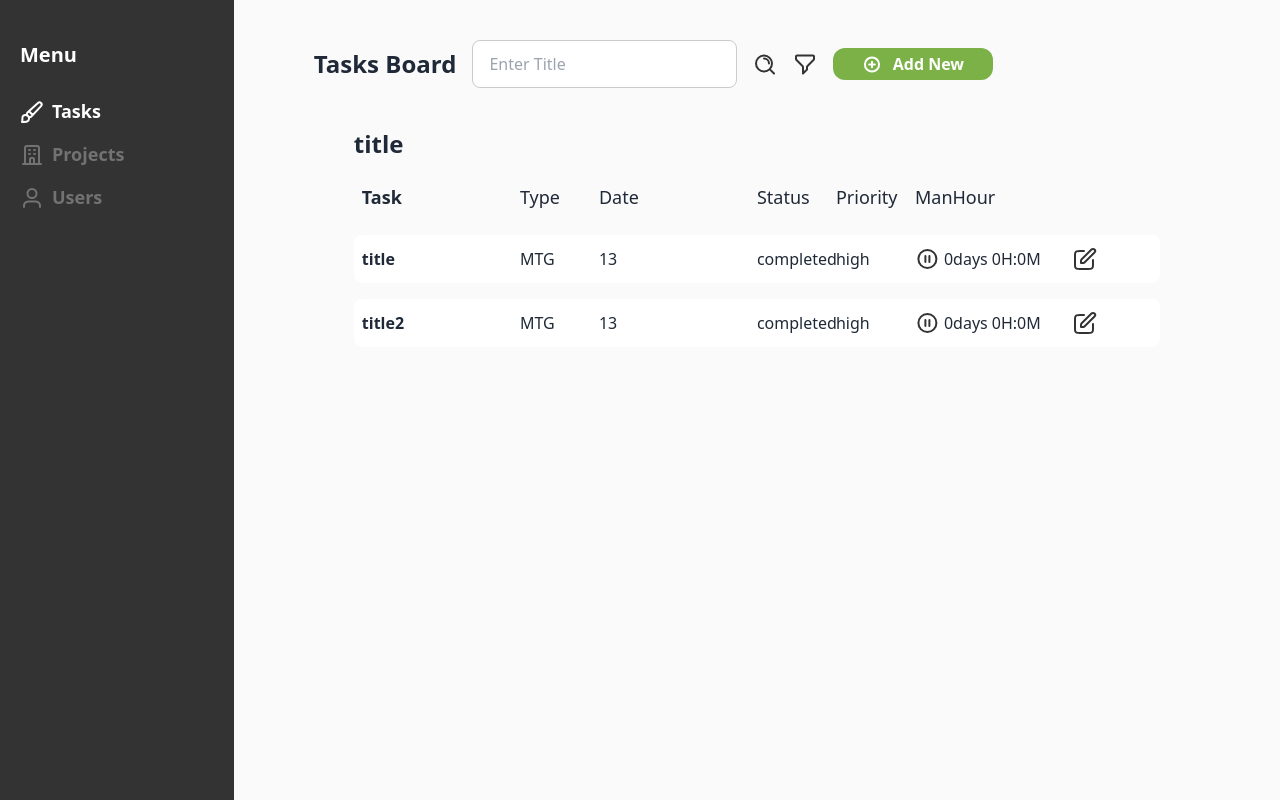
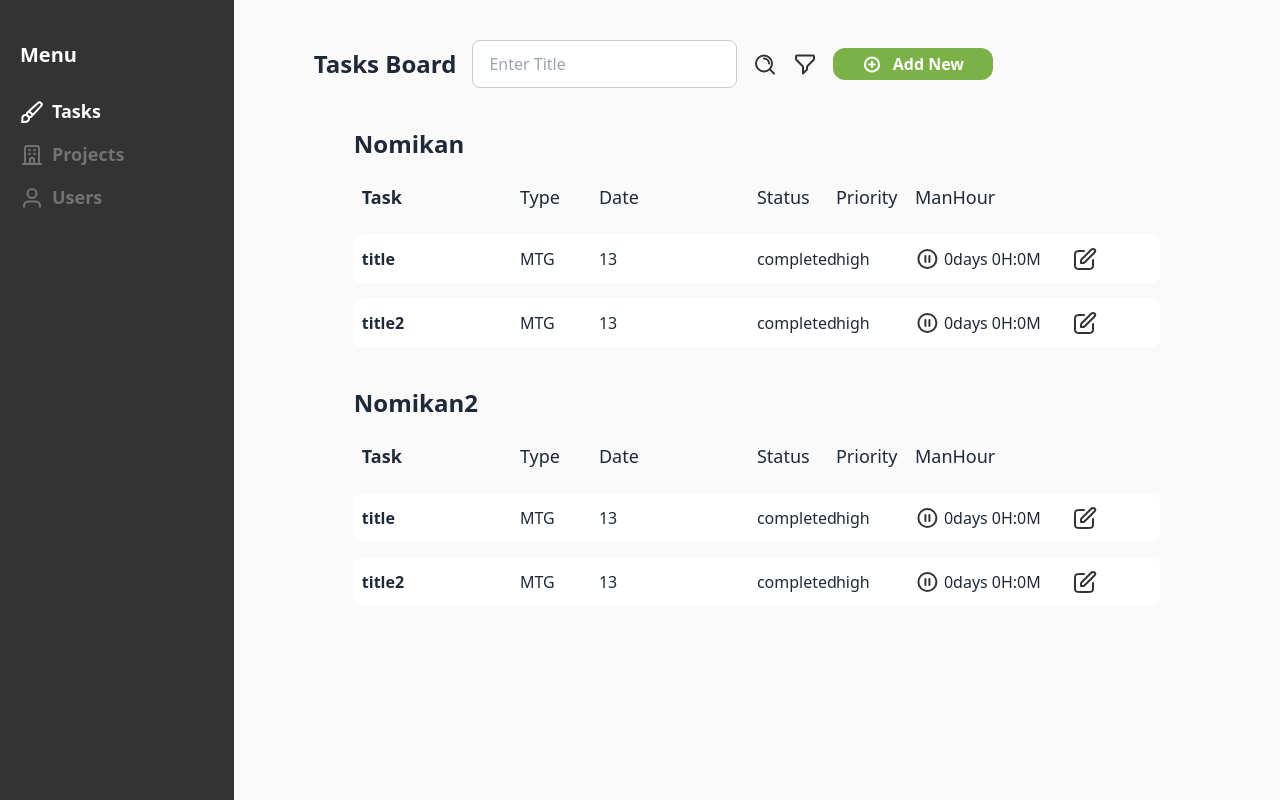
Before and after one commit to yutounun/TaskManagementFrontEnd, a Next.js app: page /tasks/list in a window 1280 px wide. Built offline with nearby package versions, Linux system fonts and the light colour scheme.

Commit message:
tasks modals are created

```diff
--- a/src/app/common/Modal.tsx
+++ b/src/app/common/Modal.tsx
@@ -1,4 +1,7 @@
-import { type } from "os";
+"use client";
+
+import Link from "next/link";
+import { useRouter } from "next/navigation";
 import React, { useState } from "react";
 import Button from "./Button";
 import Smile from "./icons/Smile";
@@ -9,15 +12,12 @@ interface propTypes {
   title: string;
   type: "add" | "edit" | "filter";
   page: "tasks" | "projects" | "users";
-  setOpen: (open: boolean) => void;
+  className?: string;
 }
 
 const Modal = ({ ...props }: propTypes) => {
   const [inputValue, setInputValue] = useState("");
-  const positiveClick = () => {
-    props.setOpen(false);
-  };
-
+  const router = useRouter();
   // TODO: どのモーダルかによってformデータは分ける必要がある。多分handleSubmitで親コンポーネントに渡すときに条件分岐すれば良い。
   const [formData, setFormData] = useState({
     title: "",
@@ -43,7 +43,7 @@ const Modal = ({ ...props }: propTypes) => {
     event.preventDefault();
     console.log("formData :", formData);
 
-    // positiveClick();
+    router.back();
   };
 
   /**
@@ -60,15 +60,12 @@ const Modal = ({ ...props }: propTypes) => {
   return (
     <form
       onSubmit={handleSubmit}
-      className="relative px-20 py-5 rounded-lg border-2 w-1/2 border-gray-text flex flex-col items-center gap-10"
+      className={`bg-white relative px-20 py-5 rounded-lg border-2 w-1/2 border-gray-text flex flex-col items-center gap-10 ${props.className}`}
     >
       {/* open Button */}
-      <div
-        className="absolute top-5 right-5"
-        onClick={() => props.setOpen(false)}
-      >
+      <Link className="absolute top-5 right-5" href={`/${props.page}/list`}>
         <X color="black" />
-      </div>
+      </Link>
 
       {/* Title */}
       <div className="flex justify-start w-full items-center gap-5">
@@ -164,14 +161,15 @@ const Modal = ({ ...props }: propTypes) => {
 
       {/* Buttons */}
       <div className="flex gap-4">
-        <Button cancel onClick={() => props.setOpen(false)} />
+        {/* cancel */}
+        <Link href={`/${props.page}/list`}>
+          <Button cancel />
+        </Link>
+
+        {/* submit */}
         {props.type === "add" && <Button text="Add" modal />}
-        {props.type === "edit" && (
-          <Button text="Edit" modal onClick={positiveClick} />
-        )}
-        {props.type === "filter" && (
-          <Button text="Filter" modal onClick={positiveClick} />
-        )}
+        {props.type === "edit" && <Button text="Edit" modal />}
+        {props.type === "filter" && <Button text="Filter" modal />}
       </div>
     </form>
   );
--- a/src/app/common/Title.tsx
+++ b/src/app/common/Title.tsx
@@ -1,3 +1,4 @@
+import Link from "next/link";
 import React, { useState } from "react";
 import Button from "./Button";
 import Filter from "./icons/Filter";
@@ -8,6 +9,7 @@ interface propTypes {
   title: string;
   newBtn?: boolean;
   onChange?: () => void;
+  page?: string;
 }
 const Title = ({ ...props }: propTypes) => {
   return (
@@ -26,10 +28,16 @@ const Title = ({ ...props }: propTypes) => {
       <Search color="#333333" />
 
       {/* Filter Icon that opens filter modal */}
-      <Filter color="#333333" />
+      <Link href={`/${props.page}/list?filterModal=true`}>
+        <Filter color="#333333" />
+      </Link>
 
       {/* Add New Task Button that opens add modal */}
-      {props.newBtn && <Button new />}
+      {props.newBtn && (
+        <Link href={`/${props.page}/list?addModal=true`}>
+          <Button new />
+        </Link>
+      )}
     </div>
   );
 };
--- a/src/app/tasks/list/TaskTable.tsx
+++ b/src/app/tasks/list/TaskTable.tsx
@@ -6,7 +6,53 @@ import TaskTableRow from "./TaskTableRow";
 const TEST_DATA = [
   {
     id: "2132eds",
-    title: "title",
+    title: "Nomikan",
+    status: "completed",
+    totalManHour: "12",
+    from: "23",
+    to: "13",
+    priority: "high",
+    createdAt: "12",
+    type: "MTG",
+    updatedAt: "12",
+    tasks: [
+      {
+        id: "2132eds",
+        title: "title",
+        status: "completed",
+        manHour: "12",
+        from: "23",
+        to: "13",
+        priority: "high",
+        createdAt: "12",
+        type: "MTG",
+        updatedAt: "12",
+        project: {
+          id: "erf34fc",
+          title: "Toyota",
+        },
+      },
+      {
+        id: "213wedwe2eds",
+        title: "title2",
+        status: "completed",
+        manHour: "12",
+        from: "23",
+        to: "13",
+        priority: "high",
+        createdAt: "12",
+        type: "MTG",
+        updatedAt: "12",
+        project: {
+          id: "erf34fc",
+          title: "Toyota",
+        },
+      },
+    ],
+  },
+  {
+    id: "213322eds",
+    title: "Nomikan2",
     status: "completed",
     totalManHour: "12",
     from: "23",
@@ -52,7 +98,9 @@ const TEST_DATA = [
   },
 ];
 
-const TaskTable = () => {
+type propTypes = {};
+
+const TaskTable = ({ ...props }: propTypes) => {
   const projects = TEST_DATA;
   return (
     <div className="mx-10 mt-10">
--- a/src/app/tasks/list/TaskTableRow.tsx
+++ b/src/app/tasks/list/TaskTableRow.tsx
@@ -2,6 +2,7 @@ import React from "react";
 import { Task } from "@/types/task";
 import Timer from "./Timer";
 import Edit from "@/common/icons/Edit";
+import Link from "next/link";
 
 type propTypes = {
   className?: string;
@@ -20,9 +21,9 @@ const TaskTableRow = ({ ...props }: propTypes) => {
         <Timer />
         {/* <span>{props.task.manHour}</span> */}
       </div>
-      <span className="w-[10%]">
+      <Link href="/tasks/list?editModal=true" className="w-[10%]">
         <Edit color="#333333" />
-      </span>
+      </Link>
     </div>
   );
 };
--- a/src/app/tasks/list/page.tsx
+++ b/src/app/tasks/list/page.tsx
@@ -1,11 +1,43 @@
+import Modal from "@/common/Modal";
 import Title from "@/common/Title";
 import TaskTable from "./TaskTable";
 
-export default function Tasks() {
+type propTypes = {
+  searchParams?: Record<string, string> | null | undefined;
+};
+
+export default function Tasks({ searchParams }: propTypes) {
+  // const [openEditModal, setOpenEditModal] = useState(false);
+  const showEditModal = searchParams?.editModal;
+  const showAddModal = searchParams?.addModal;
+  const showFilterModal = searchParams?.filterModal;
+
   return (
     <>
-      <Title title="Tasks" newBtn />
-      <TaskTable />
+      {!showEditModal && !showAddModal && !showFilterModal && (
+        <>
+          <Title title="Tasks" newBtn page="tasks" />
+          <TaskTable />
+        </>
+      )}
+
+      {showEditModal && (
+        <div className="flex justify-center items-center h-screen">
+          <Modal title="Edit Task" page="tasks" type="edit" />
+        </div>
+      )}
+
+      {showAddModal && (
+        <div className="flex justify-center items-center h-screen">
+          <Modal title="Add Task" page="tasks" type="add" />
+        </div>
+      )}
+
+      {showFilterModal && (
+        <div className="flex justify-center items-center h-screen">
+          <Modal title="Filter" page="tasks" type="filter" />
+        </div>
+      )}
     </>
   );
 }
```
